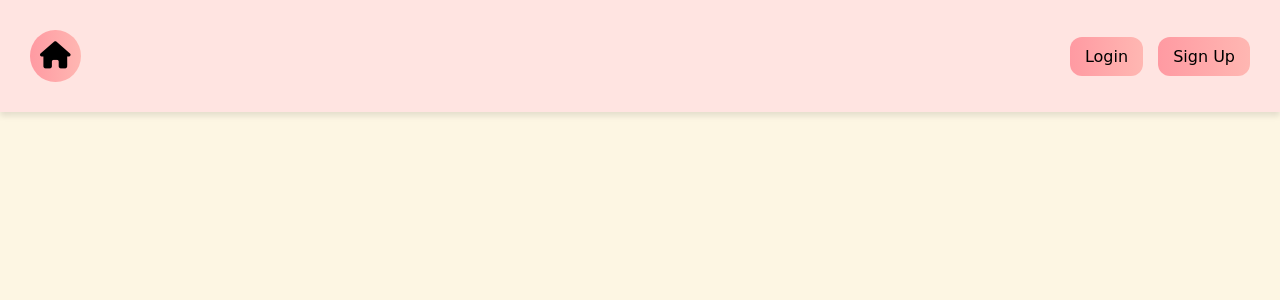
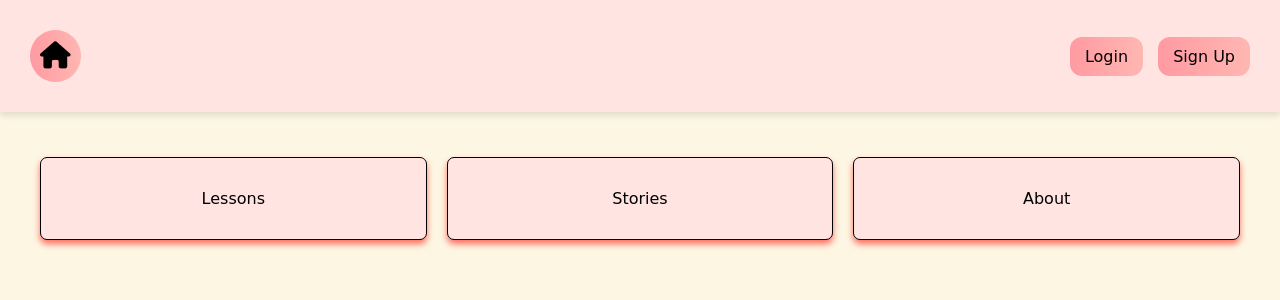
Before and after one commit to harmonyolayinka/BSc-Computing-Project, a Flask app: page / in a window 1280 px wide. Shown: the top 300 px of the page. Run offline with Flask 3, Linux system fonts and the light colour scheme; some libraries are stand-ins or nearby versions.

Commit message:
Update homepage.html
added a grid of buttons/links to each section of the website

```diff
--- a/templates/homepage.html
+++ b/templates/homepage.html
@@ -42,6 +42,26 @@
   </form>
 </div>
 
+<div class="grid">
+  <a href="/lessons" class="link">
+    <div class="box">
+      <p>Lessons</p>
+    </div>
+  </a>
+
+  <a href="/stories" class="link">
+    <div class="box">
+      <p>Stories</p>
+    </div>
+  </a>
+
+  <a href="/about" class="link">
+    <div class="box">
+      <p>About</p>
+    </div>
+  </a>
+</div>
+
 {% if error %}
     <script>
       onload = function() {
```
